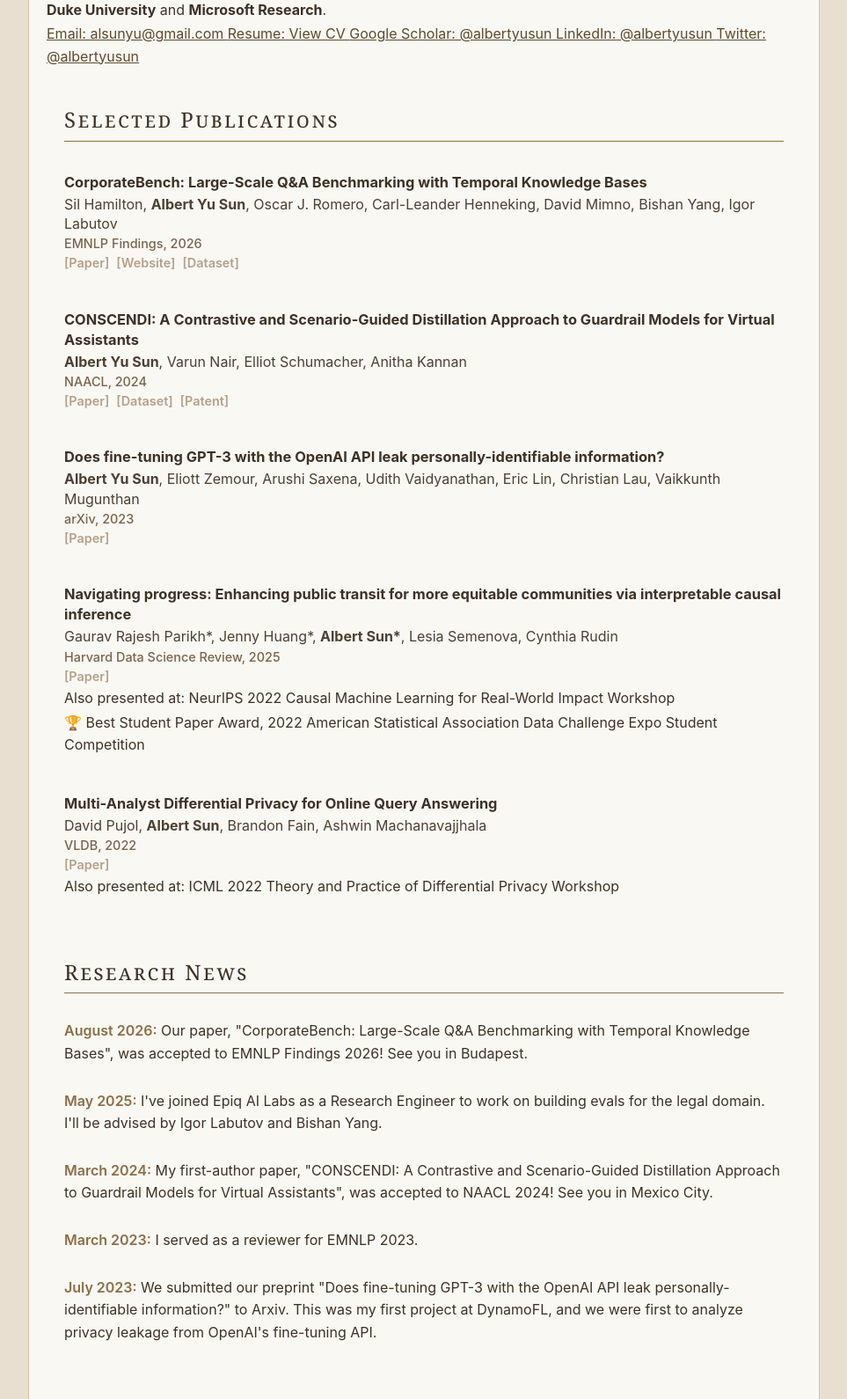
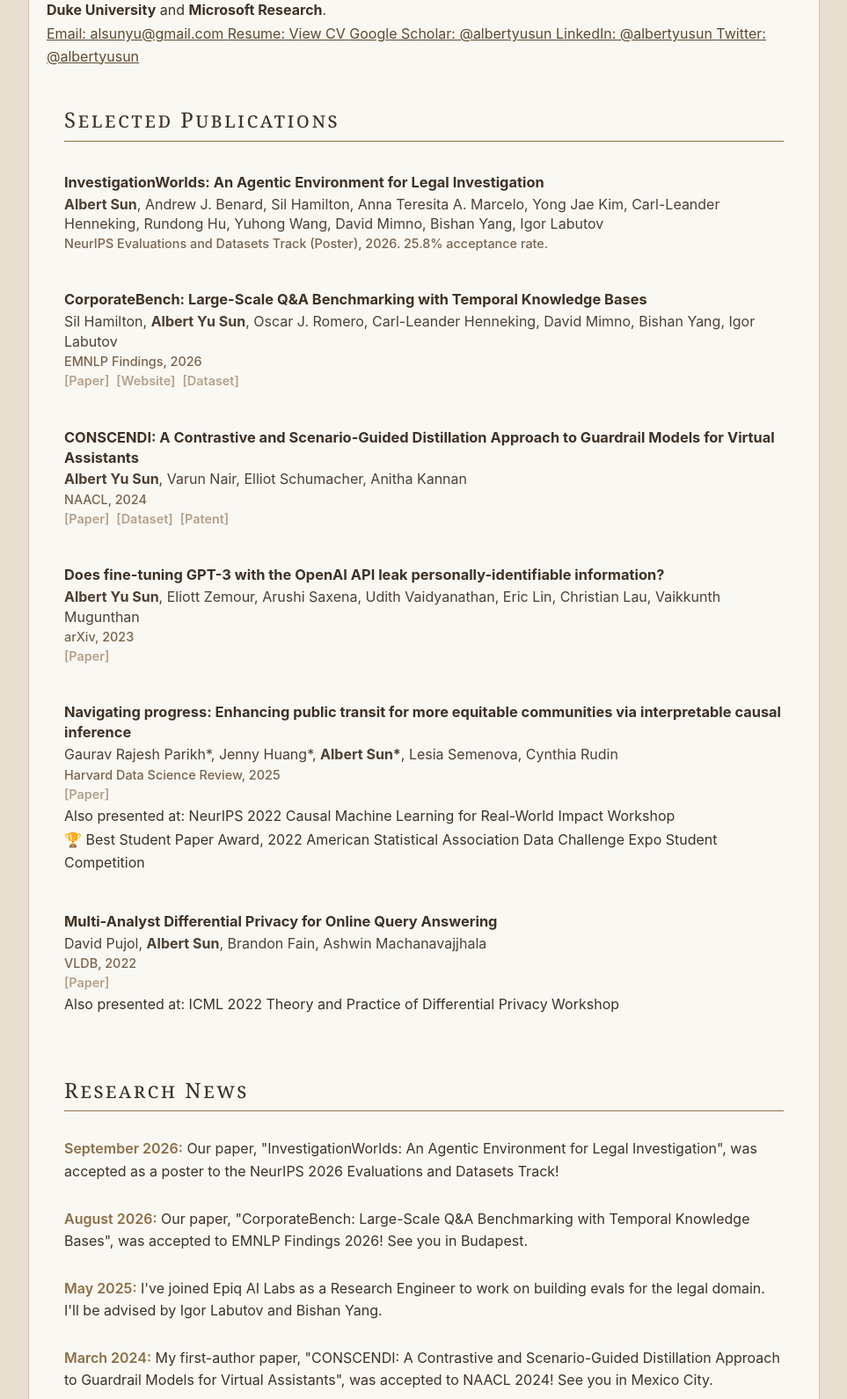
Before and after one commit to albertyusun/albertyusun.github.io, a Flask app: page / in a window 1280 px wide. Shown: the part 326-1916 px from the top of the page at 88% size, without its empty margins (158-1121 px from the left). Run offline with Flask 3, Linux system fonts and the light colour scheme; some libraries are stand-ins or nearby versions.

Commit message:
Add InvestigationWorlds publication and acceptance news

```diff
--- a/data.yaml
+++ b/data.yaml
@@ -23,6 +23,12 @@ contact:
     url: https://twitter.com/Albertyusun
 
 publications:
+  - title: "InvestigationWorlds: An Agentic Environment for Legal Investigation"
+    authors: "<strong>Albert Sun</strong>, Andrew J. Benard, Sil Hamilton, Anna Teresita A. Marcelo, Yong Jae Kim, Carl-Leander Henneking, Rundong Hu, Yuhong Wang, David Mimno, Bishan Yang, Igor Labutov"
+    venue: "NeurIPS Evaluations and Datasets Track (Poster)"
+    year: "2026"
+    acceptance_rate: "25.8% acceptance rate"
+
   - title: "CorporateBench: Large-Scale Q&A Benchmarking with Temporal Knowledge Bases"
     authors: "Sil Hamilton, <strong>Albert Yu Sun</strong>, Oscar J. Romero, Carl-Leander Henneking, David Mimno, Bishan Yang, Igor Labutov"
     venue: "EMNLP Findings"
@@ -79,6 +85,8 @@ publications:
         url: "https://arxiv.org/abs/2212.09884"
 
 research_news:
+  - date: "September 2026"
+    content: 'Our paper, "InvestigationWorlds: An Agentic Environment for Legal Investigation", was accepted as a poster to the NeurIPS 2026 Evaluations and Datasets Track!'
   - date: "August 2026"
     content: 'Our paper, "CorporateBench: Large-Scale Q&A Benchmarking with Temporal Knowledge Bases", was accepted to EMNLP Findings 2026! See you in Budapest.'
   - date: "May 2025"
--- a/templates/index.html
+++ b/templates/index.html
@@ -44,7 +44,7 @@
                     <li class="publication-item">
                         <div class="pub-title">{{ pub.title }}</div>
                         <div class="pub-authors">{{ pub.authors|safe }}</div>
-                        <div class="pub-venue">{{ pub.venue }}, {{ pub.year }}</div>
+                        <div class="pub-venue">{{ pub.venue }}, {{ pub.year }}{% if pub.acceptance_rate %}. {{ pub.acceptance_rate }}.{% endif %}</div>
                         {% if pub.links %}
                         <div class="pub-links">
                             {% for link in pub.links %}
--- a/templates/index_static.html
+++ b/templates/index_static.html
@@ -44,7 +44,7 @@
                     <li class="publication-item">
                         <div class="pub-title">{{ pub.title }}</div>
                         <div class="pub-authors">{{ pub.authors|safe }}</div>
-                        <div class="pub-venue">{{ pub.venue }}, {{ pub.year }}</div>
+                        <div class="pub-venue">{{ pub.venue }}, {{ pub.year }}{% if pub.acceptance_rate %}. {{ pub.acceptance_rate }}.{% endif %}</div>
                         {% if pub.links %}
                         <div class="pub-links">
                             {% for link in pub.links %}
```
Also changed, not shown: index.html (+10 -0 lines).
